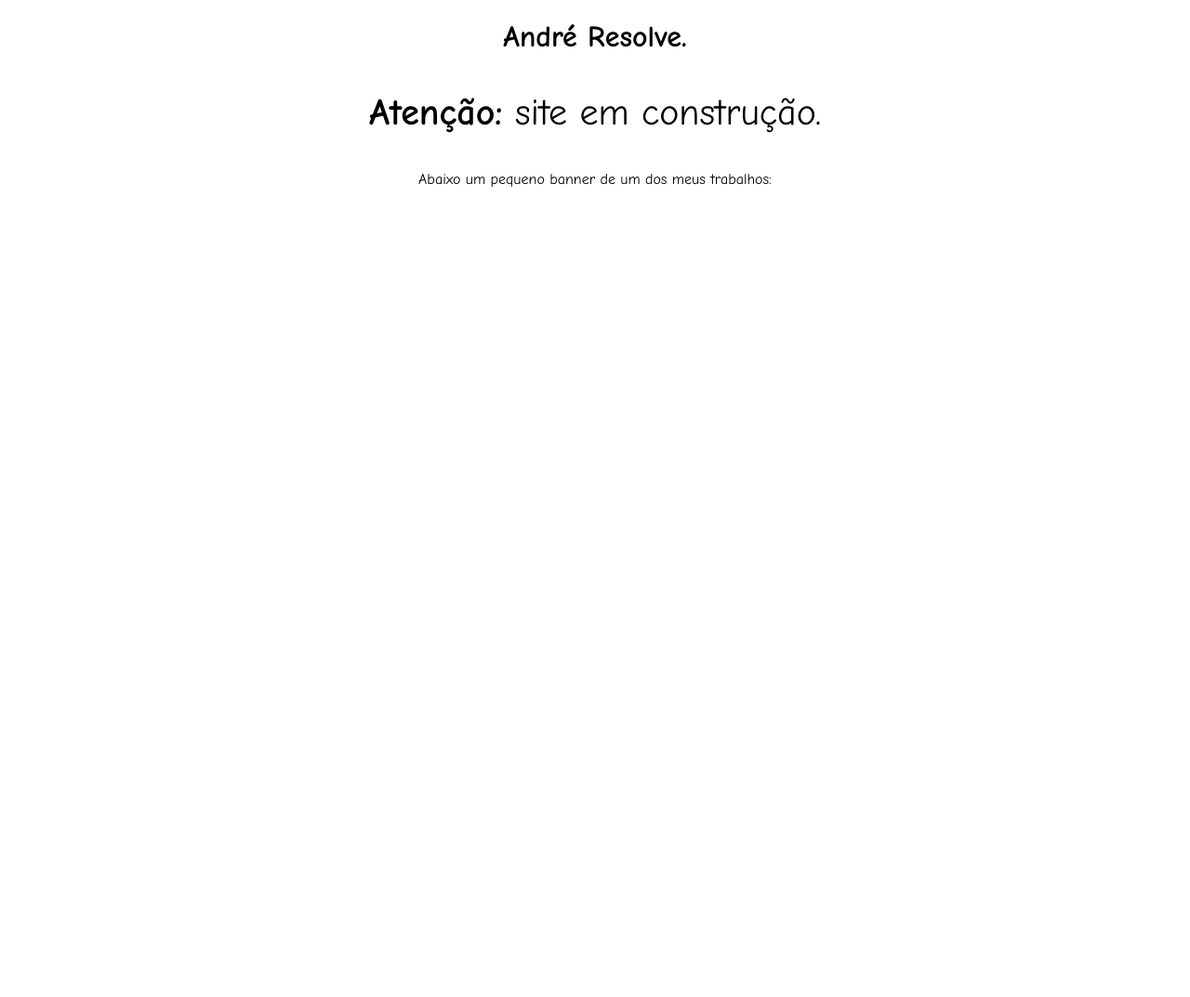
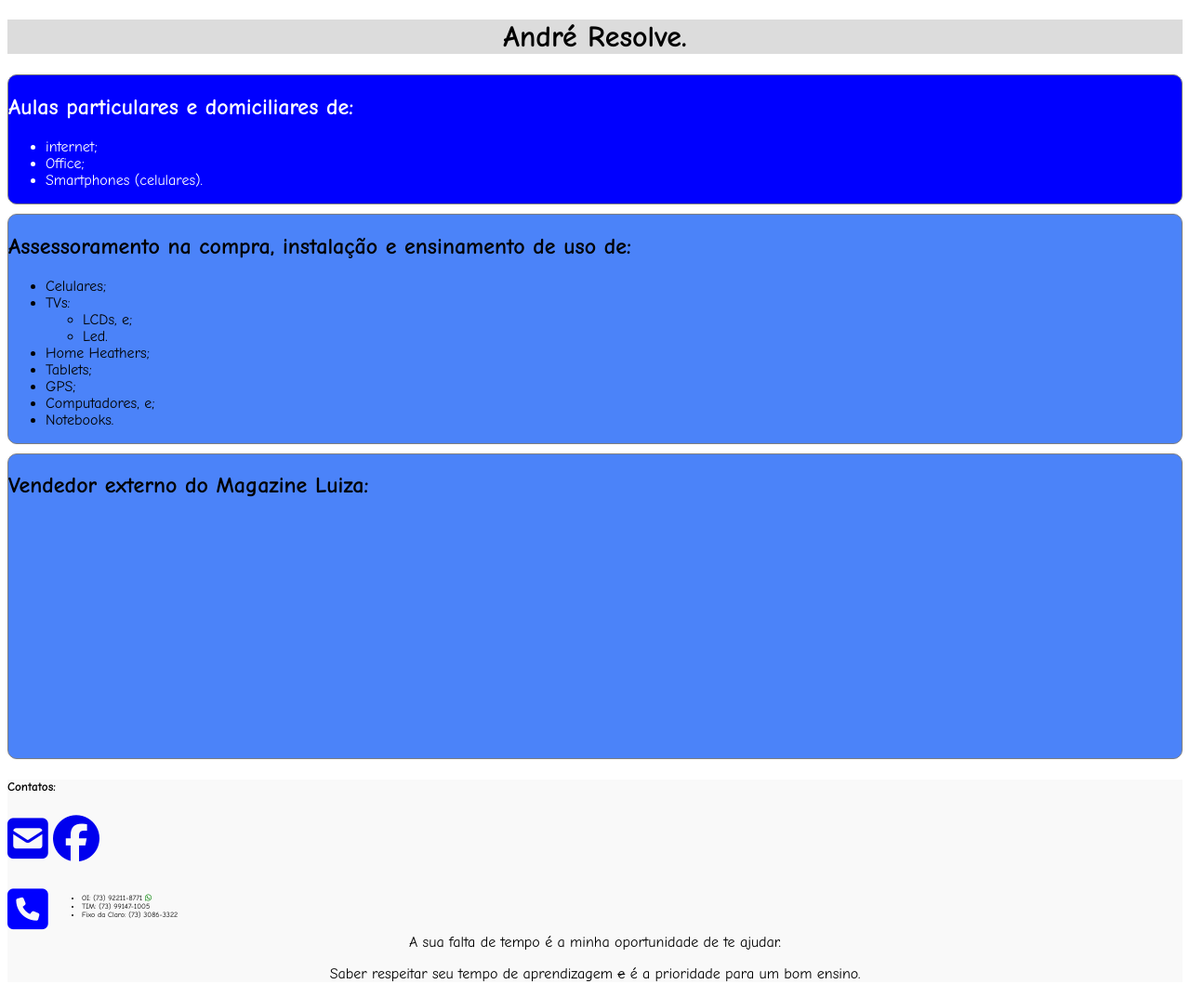
Before and after one commit to cleberslopesjr/andreResolve, a plain HTML site: page index.html in a window 1280 px wide. Shown: the whole page at 93% size. Before the commit the page ends 800 px from the top, so only its background shows below. Drawn offline with Linux system fonts and the light colour scheme.

Commit message:
1º commit dessa branch
Primeiro commit dessa branch.

```diff
--- a/index.html
+++ b/index.html
@@ -3,19 +3,80 @@
 <head>
     <meta charset="UTF-8">
     <meta name="viewport" content="width=device-width, initial-scale=1.0">
-    <title>Document</title>
+    <title>André Resolve</title>
     <meta name: author content: github.com/cleberslopesjr>
     <meta name="keyword" content="andreresolve, Andre Resolve">
-    <meta name="description" content="Página para divulgação do trabalho do Professor André.">
+    <meta name="description" content="Página para divulgação do trabalho do Prof. André.">
     <meta name="robots" content="index,follow">
     <link rel="stylesheet" href="style.css">
+
+    <!-- Início dos metadados para o Facebook -->
+    <meta property="og:locale" content="Andre Resolve">
+    <meta property="og:locale" content="pt_BR">
+	<meta property="og:site_name" content="Andre Resolve">
+	<meta property="og:title" content="Andre Resolve">
+	<meta property="og:type" content="website">
+	<meta property="og:url" content="http://andreresolve.com.br/">
+	<meta property="og:description" content="Site para divulgação do trabalho do Prof. André" />
+	<!--<meta property="og:image" content="https://cyberservice.com.br/imagens/logo200x200.png" />
+	<meta property="og:image:type" content="image/png" />
+	<meta property="og:image:width" content="200" />
+	<meta property="og:image:height" content="200" />
+	<meta property="og:image:alt" content="Imagem da logomarca do Cyber Service, contendo o nome estilizado do Cyber Service sendo que o primeiro nome, Cyber, está escrito em um tom de azul mais escuro que o nome, e Service em um tom mais claro de azul" />-->
+    <meta property="FB:admins" content="https://www.facebook.com/andreresolveilheus" />
+    <!-- Fim dos metadados para o Facebook-->
+    <!-- Abaixo o código do Font Awesome-->
+    <script src="https://kit.fontawesome.com/19f2d49770.js" crossorigin="anonymous"></script>
 </head>
 <body>
-    <h1>André Resolve.</h1>
-    <p class="siteEmConstrucao"><b>Atenção:</b> site em construção.</p>
-    <p>Abaixo um pequeno banner de um dos meus trabalhos:</p>
+    <h1><strong>André Resolve</strong>.</h1>
+    <article id="aulas">
+    <h2>Aulas particulares e domiciliares de:</h2>
+        <ul>
+            <li>internet;</li>
+            <li>Office;</li>
+            <li>Smartphones (celulares).</li>
+        </ul>
+    </article>
+    <article id="assessoramento">
+        <h2>Assessoramento na compra, instalação e ensinamento de uso de:</h2>
+        <ul>
+            <li>Celulares;</li>
+            <li>TVs:</li>
+            <ul>
+                <li>LCDs, e;</li>
+                <li>Led.</li>
+            </ul>
+            <li>Home Heathers;</li>
+            <li>Tablets;</li>
+            <li>GPS;</li>
+            <li>Computadores, e;</li>
+            <li>Notebooks.</li>
+        </ul>
+    </article>
+    <article id="vendedor">
+    <h2>Vendedor externo do Magazine Luiza:</h2>
     <aside id="banner">
         <div data-mvc-banner="medium-rectangle"></div><script> (function(storeName) { var b = document.createElement('script'); b.type = 'text/javascript'; b.async = true; b.src = 'https://www.magazinevoce.com.br/js/banner.js?store='+ storeName; var s = document.getElementsByTagName('script')[0]; s.parentNode.insertBefore(b, s); })('andreresolve'); </script>
-    </aside>
+    </article>
+    <footer>
+        <h5>Contatos:</h5>
+        <a href="mailto:andreensina@gmail.com" target="_blank"><span class="fas fa-envelope-square" style="font-size: 50px;"></span></a>
+        <a href="facebook.com/andreresolveilheus" target="_blank"><span class="fa fa-facebook-official" aria-hidden="true" style="font-size: 50px;"></span></a>
+        <br>
+        <p>
+            <span class="fas fa-phone-square" style="font-size:50px;color:#0000ff;margin-top: 10px;float: left;"></span>
+            <ul id="telefones">
+                <li>OI: (73) 92211-8771 <i class="fab fa-whatsapp" style="color:#008000"></i></li>
+                <li>TIM: (73) 99147-1005</li>
+                <li>Fixo da Claro: (73) 3086-3322</li>
+            </ul>
+        </p>
+        <p>A sua falta de tempo é a minha oportunidade de te ajudar.</p>
+        <p>Saber respeitar seu tempo de aprendizagem <span class="errado">e</span> é a prioridade para um bom ensino.</p>
+    </footer>
+    <script>
+        alert('Nosso grupo no WhatsApp é o "Adoro Cinema", que como o próprio nome diz, nele falamos a respeito de cinema. Para ingressar fale com André Resolve: (73) 98811-8771, e solicite que lhe adicione.')
+    </script>
 </body>
 </html>
--- a/style.css
+++ b/style.css
@@ -3,10 +3,32 @@ body {
     font-family: Comic Sans MS;
 }
 h1 {
+    background: #dcdcdc;
     text-align: center;
 }
 p {
     text-align: center;
+}
+#aulas {
+    background: #0000ff;
+    color: #ffffff;
+    border: 1px solid #808080;
+    border-radius: 10px;
+    margin-bottom: 10px;
+}
+#assessoramento {
+    background: #4b83f9;
+    border: 1px solid #808080;
+    border-radius: 10px;
+    margin-bottom: 10px;
+}
+#vendedor {
+    background: #4b83f9;
+    border: 1px solid #808080;
+    border-radius: 10px;
+}
+.errado {
+    text-decoration: line-through;
 }
 .siteEmConstrucao {
     text-align: center;
@@ -16,8 +38,24 @@ p {
 	position: relative;
 	width: 160px;
 	height: 150px;
-	margin-left: auto;
-	margin-right: auto;
 	margin-top: 10 px;
-	margin-bottom: 110px;
+    margin-bottom: 110px;
+    margin-left: 10px;
 }
+footer {
+    background: #f9f9f9;
+}
+.fas fa-phone-square {
+    color: #0000ff;
+    size: 7x;
+}
+#telefones {
+    margin-top: 35px;
+    margin-left: 40px;
+}
+#telefones li {
+    font-size: 8px;
+}
+fab fa-whatsapp {
+    color: #008000;
+}
```
